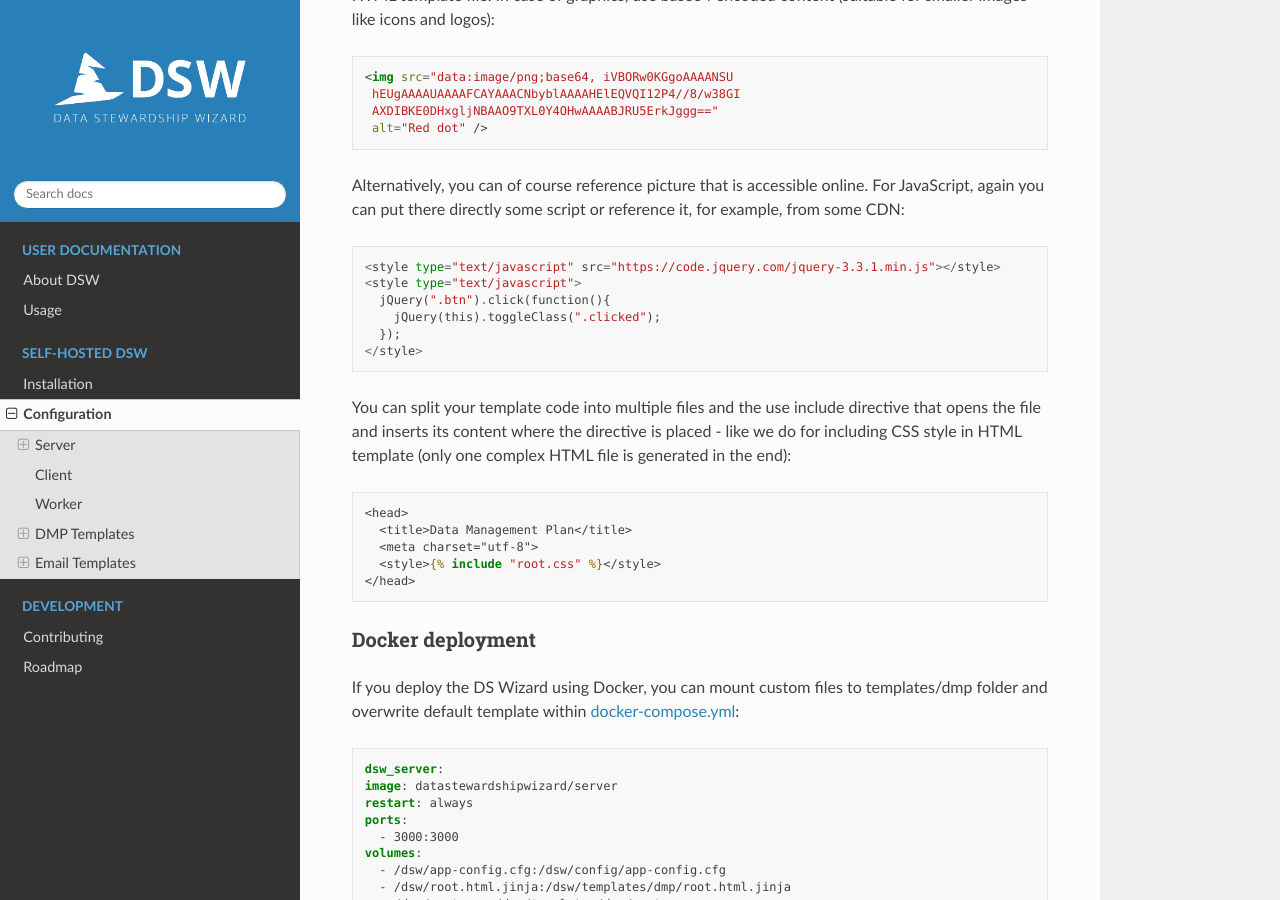
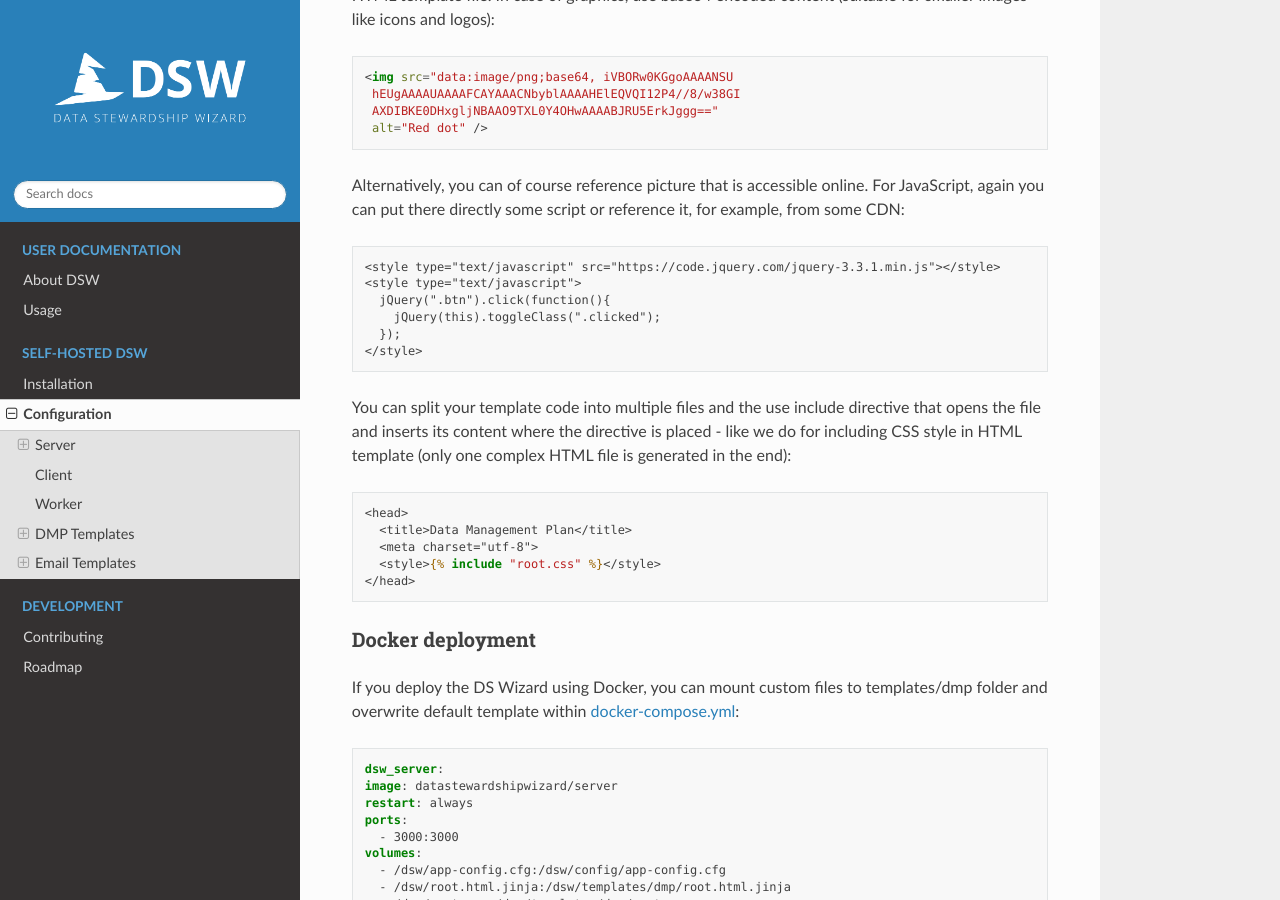
Before and after one commit to pcorrigan/docs, a Sphinx documentation site: the page built from docs/admin/configuration.rst, in a window 1280 px wide and 900 px high, scrolled down 10501 px. Built offline with Sphinx 7.4.7 and the Read the Docs theme 2.0.0, drawn with Linux system fonts in a browser that asks for light colours.

Commit message:
Fix codeblock langs missing

```diff
--- a/docs/admin/configuration.rst
+++ b/docs/admin/configuration.rst
@@ -428,7 +428,7 @@ If you want to include some graphics or JavaScript, we recommend you to put it d
 
 Alternatively, you can of course reference picture that is accessible online. For JavaScript, again you can put there directly some script or reference it, for example, from some CDN:
 
-.. code-block::
+.. code-block:: none
 
    <style type="text/javascript" src="https://code.jquery.com/jquery-3.3.1.min.js"></style>
    <style type="text/javascript">
--- a/docs/admin/installation.rst
+++ b/docs/admin/installation.rst
@@ -186,7 +186,7 @@ If you want to regularly backup your database (and you should!), all you need to
 
 Make it executable (chmod a+x dsw-backup.sh) and add it as cronjob with crontab -e:
 
-.. code-block::
+.. code-block:: none
 
    0 4 * * * /dsw/dsw-backup.sh
 
```
